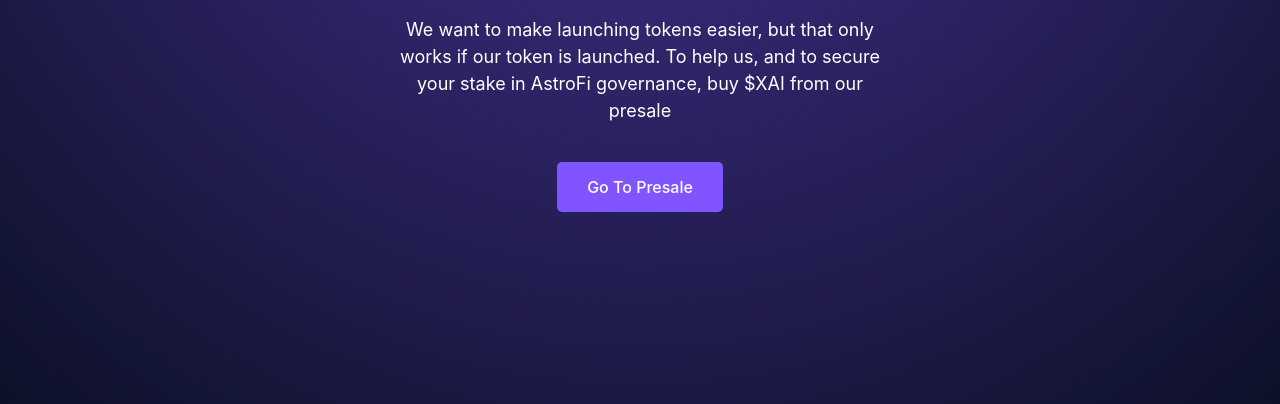
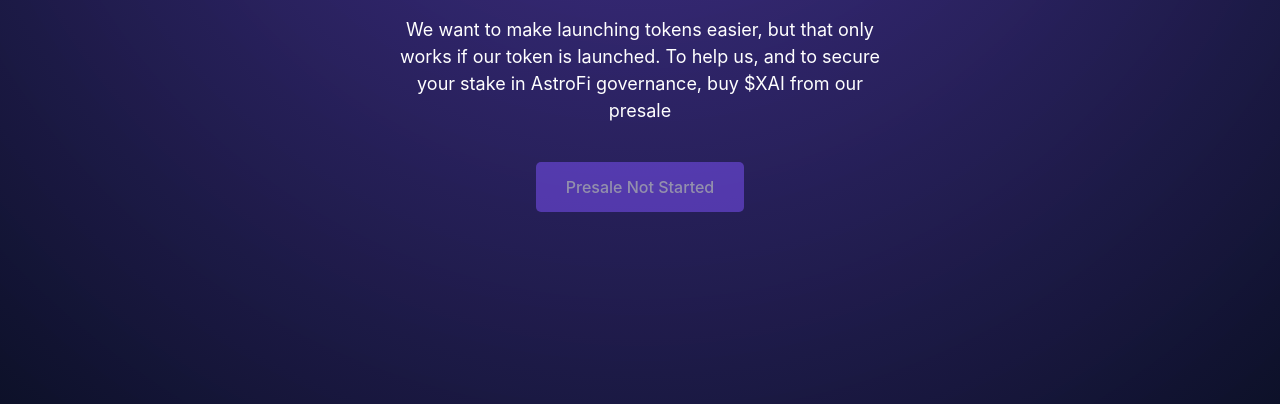
Before and after one commit to codemaster138/astrofi-homepage, a Gatsby site: page /presale in a window 1280 px wide. Shown: the part 396-800 px from the top of the page. Built offline with nearby package versions, Linux system fonts and the light colour scheme; Gatsby itself is replaced by a stand-in of ours.

Commit message:
chore: add correct presale timings

```diff
--- a/src/components/presale-banner.js
+++ b/src/components/presale-banner.js
@@ -2,8 +2,8 @@ import * as React from "react";
 import Banner, { BannerUnit } from "./banner";
 import { format, formatDistanceToNowStrict } from "date-fns";
 
-export const presaleStartTime = 1625781600000;
-export const presaleEndTime = 1626386400000;
+export const presaleStartTime = 1625868000000;
+export const presaleEndTime = 1626472800000;
 
 export const rhoPresaleStartTime = 1628467200000;
 export const rhoPresaleEndTime = 1629072000000;
```
